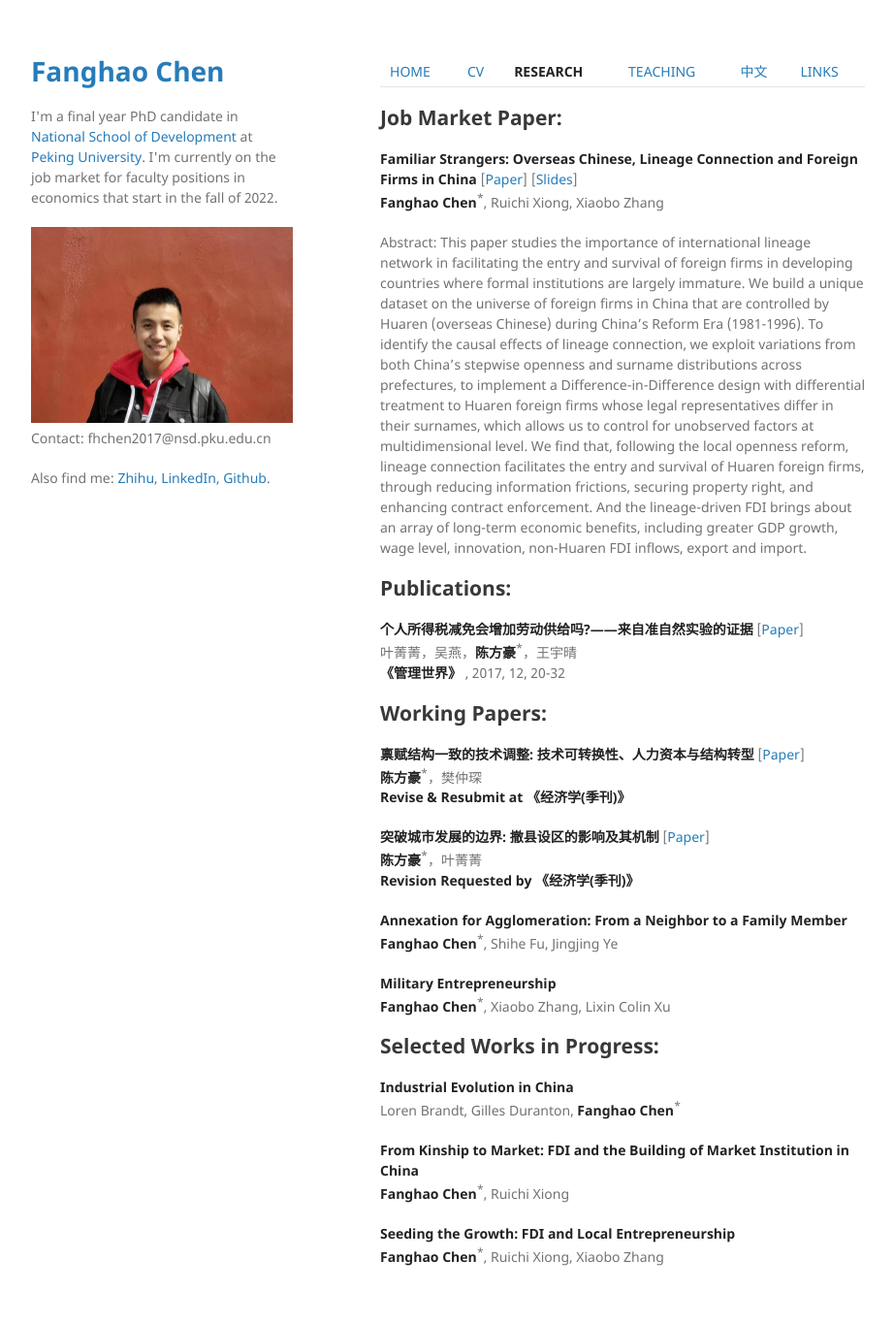
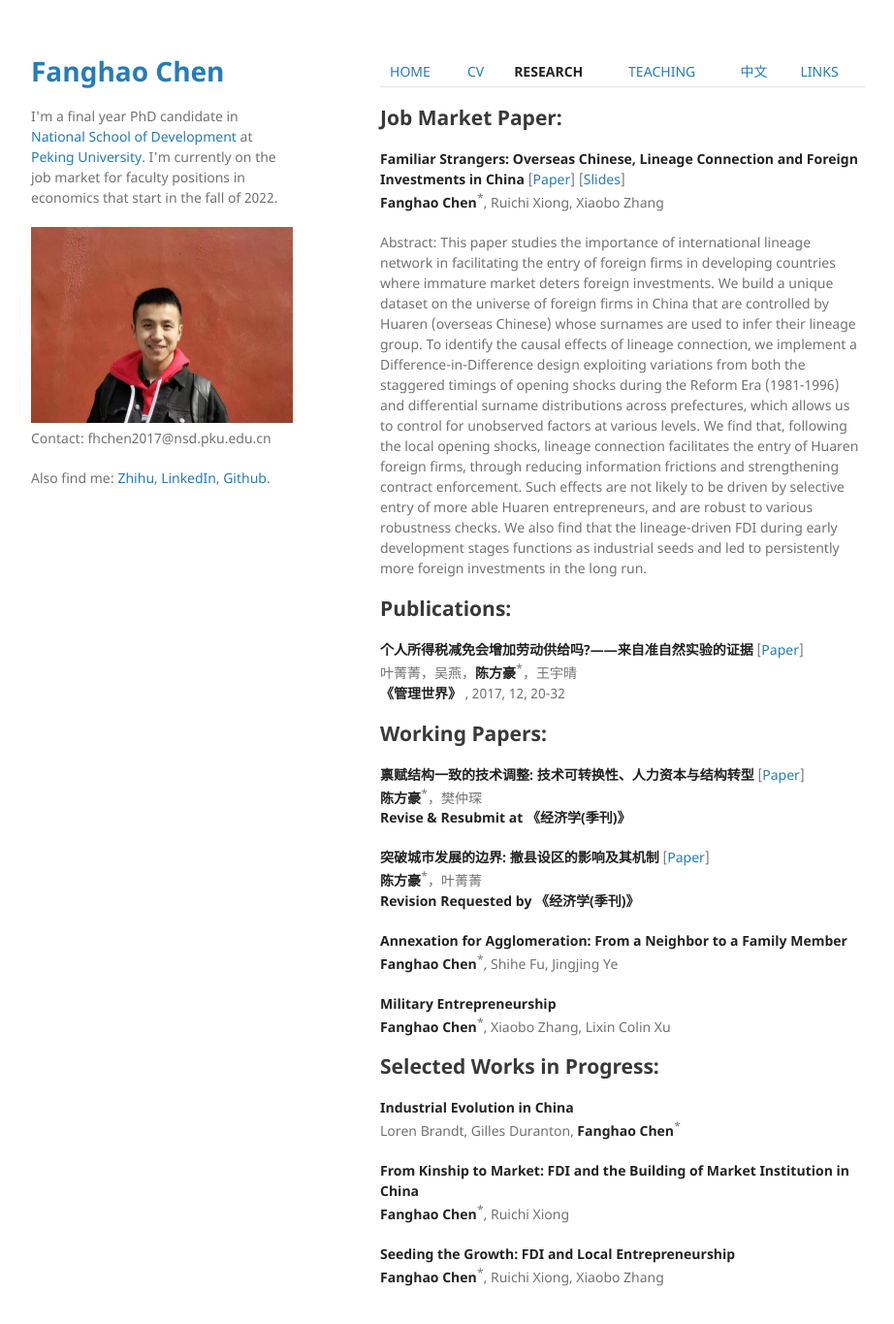
Before and after one commit to FanghaoChen/homepage, a Jekyll site: the page built from research.md, in a window 1280 px wide and 1396 px high. Shown: the top 1365 px of the window at 97% size, without its empty margins (178-1100 px from the left). Built offline with Jekyll 4.4.1, drawn with Linux system fonts in a browser that asks for light colours.

Commit message:
Update research.md

```diff
--- a/research.md
+++ b/research.md
@@ -6,10 +6,10 @@ layout: default
 
 ## Job Market Paper:
 
-**Familiar Strangers: Overseas Chinese, Lineage Connection and Foreign Firms in China** [[Paper](./assets/JMP_210811.pdf)] [[Slides](./assets/familiar_stranger_slides_210925.pdf)]<br/>
+**Familiar Strangers: Overseas Chinese, Lineage Connection and Foreign Investments in China** [[Paper](./assets/JMP_210811.pdf)] [[Slides](./assets/familiar_stranger_slides_210925.pdf)]<br/>
 **Fanghao Chen**<sup>*</sup>, Ruichi Xiong, Xiaobo Zhang
 
-Abstract: This paper studies the importance of international lineage network in facilitating the entry and survival of foreign firms in developing countries where formal institutions are largely immature. We build a unique dataset on the universe of foreign firms in China that are controlled by Huaren (overseas Chinese) during China’s Reform Era (1981-1996). To identify the causal effects of lineage connection, we exploit variations from both China’s stepwise openness and surname distributions across prefectures, to implement a Difference-in-Difference design with differential treatment to Huaren foreign firms whose legal representatives differ in their surnames, which allows us to control for unobserved factors at multidimensional level. We find that, following the local openness reform, lineage connection facilitates the entry and survival of Huaren foreign firms, through reducing information frictions, securing property right, and enhancing contract enforcement. And the lineage-driven FDI brings about an array of long-term economic benefits, including greater GDP growth, wage level, innovation, non-Huaren FDI inflows, export and import.
+Abstract: This paper studies the importance of international lineage network in facilitating the entry of foreign firms in developing countries where immature market deters foreign investments. We build a unique dataset on the universe of foreign firms in China that are controlled by Huaren (overseas Chinese) whose surnames are used to infer their lineage group. To identify the causal effects of lineage connection, we implement a Difference-in-Difference design exploiting variations from both the staggered timings of opening shocks during the Reform Era (1981-1996) and differential surname distributions across prefectures, which allows us to control for unobserved factors at various levels. We find that, following the local opening shocks, lineage connection facilitates the entry of Huaren foreign firms, through reducing information frictions and strengthening contract enforcement. Such effects are not likely to be driven by selective entry of more able Huaren entrepreneurs, and are robust to various robustness checks. We also find that the lineage-driven FDI during early development stages functions as industrial seeds and led to persistently more foreign investments in the long run.
 
 ## Publications:
 
```
